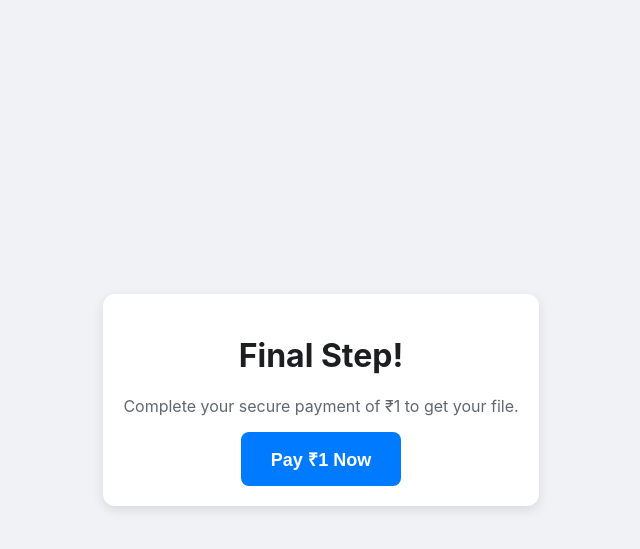
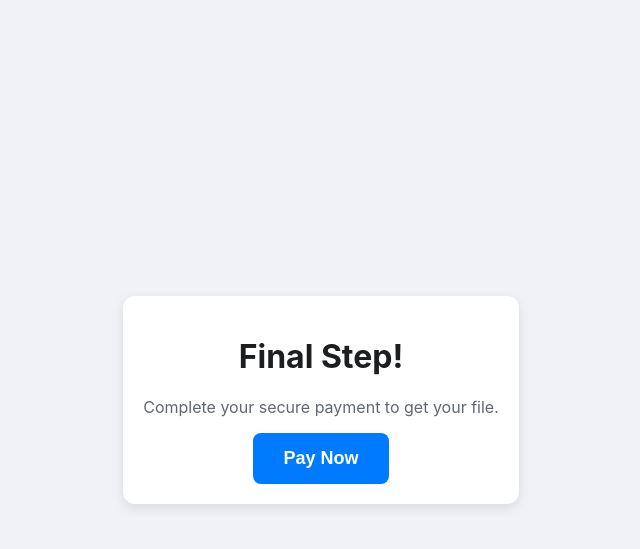
Before and after one commit to studycart/studycart-bot, a Flask app: template templates/buy_page.html in a window 1280 px wide. Shown: the top 549 px of the page, without its empty margins (319-959 px from the left). Run offline with Flask 3, Linux system fonts and the light colour scheme; the template is opened without the code that fills it, so the values that code supplies are empty; some libraries are stand-ins or nearby versions.

Commit message:
Update buy_page.html

```diff
--- a/templates/buy_page.html
+++ b/templates/buy_page.html
@@ -11,7 +11,6 @@
         p { color: #606770; }
         .button { background-color: #007bff; color: white; padding: 15px 30px; border: none; border-radius: 8px; font-size: 18px; font-weight: bold; cursor: pointer; transition: background-color 0.3s; }
         .button:hover { background-color: #0056b3; }
-        .processing { background-color: #6c757d; cursor: not-allowed; }
     </style>
     <script src="https://checkout.razorpay.com/v1/checkout.js"></script>
     <script src="https://telegram.org/js/telegram-web-app.js"></script>
@@ -19,8 +18,8 @@
 <body>
     <div class="container">
         <h1>Final Step!</h1>
-        <p>Complete your secure payment of ₹1 to get your file.</p>
-        <button id="pay-button" class="button">Pay ₹1 Now</button>
+        <p>Complete your secure payment to get your file.</p>
+        <button id="pay-button" class="button">Pay Now</button>
     </div>
 
     <script>
@@ -30,24 +29,17 @@
 
         payButton.addEventListener('click', async () => {
             payButton.innerText = 'Processing...';
-            payButton.classList.add('processing');
             payButton.disabled = true;
 
             try {
-                // Ask our backend to create a Razorpay order
                 const response = await fetch('/create_payment_razorpay', {
                     method: 'POST',
                     headers: { 'Content-Type': 'application/json' },
-                    body: JSON.stringify({ user_id: userId }),
+                    body: JSON.stringify({ user_id: userId, amount: 1000 }), // Requesting Rs. 10
                 });
 
                 const data = await response.json();
 
-                if (data.error) {
-                    throw new Error(data.error);
-                }
-
-                // --- Razorpay Checkout Logic ---
                 const options = {
                     "key": data.key_id,
                     "amount": data.amount,
@@ -56,32 +48,22 @@
                     "description": "Digital File Purchase",
                     "order_id": data.order_id,
                     "handler": function (response){
-                        // This function is called after a successful payment
                         alert("Payment successful! Your file will be sent to your chat shortly.");
-                        window.Telegram.WebApp.close(); // Close the web app window
+                        window.Telegram.WebApp.close();
                     },
-                    "prefill": {
-                        "name": "Valued Customer",
-                        "email": "customer@example.com",
-                        "contact": "9999999999"
-                    },
-                    "theme": {
-                        "color": "#3399cc"
-                    }
+                    "theme": { "color": "#3399cc" }
                 };
                 const rzp1 = new Razorpay(options);
                 rzp1.on('payment.failed', function (response){
                         alert("Payment failed. Please try again.");
-                        payButton.innerText = 'Pay ₹1 Now';
-                        payButton.classList.remove('processing');
+                        payButton.innerText = 'Pay Now';
                         payButton.disabled = false;
                 });
-                rzp1.open(); // Open the Razorpay payment pop-up
+                rzp1.open();
 
             } catch (error) {
                 console.error('Error:', error);
                 payButton.innerText = 'Error! Try Again';
-                payButton.classList.remove('processing');
                 payButton.disabled = false;
             }
         });
```
